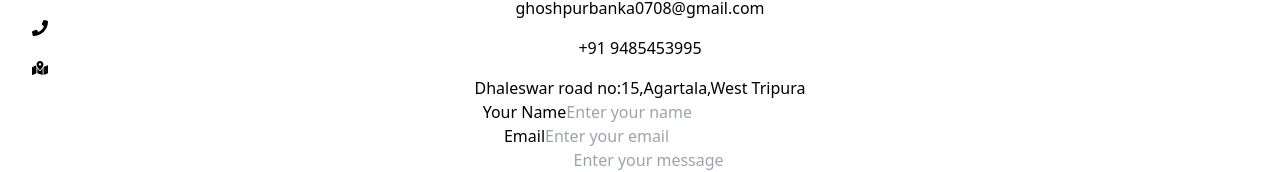
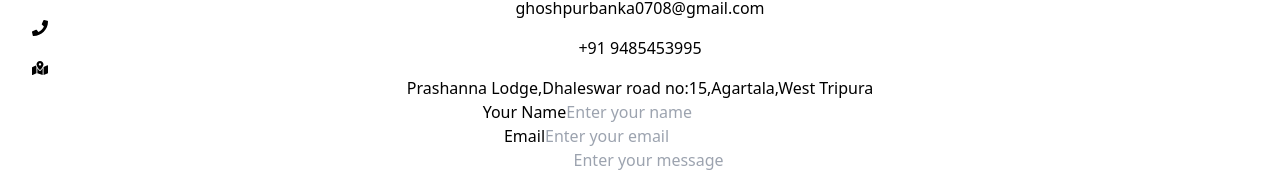
Before and after one commit to Purbanka0708/Portfolio, a React (Vite) app: page / in a window 1280 px wide. Shown: the part 5343-5515 px from the top of the page. Built offline with nearby package versions, Linux system fonts and the light colour scheme.

Commit message:
new change

```diff
--- a/src/components/Contact.jsx
+++ b/src/components/Contact.jsx
@@ -20,7 +20,7 @@ const contact = () => {
                 </div>
                 <div className='mb-4'>
                     <FaMapMarkedAlt className='inline-block text-green-400 mr-2'></FaMapMarkedAlt>
-                   <span>Dhaleswar road no:15,Agartala,West Tripura</span>
+                   <span>Prashanna Lodge,Dhaleswar road no:15,Agartala,West Tripura</span>
                 </div>
                </div>
                <div className='flex-1 w-full '>
```
